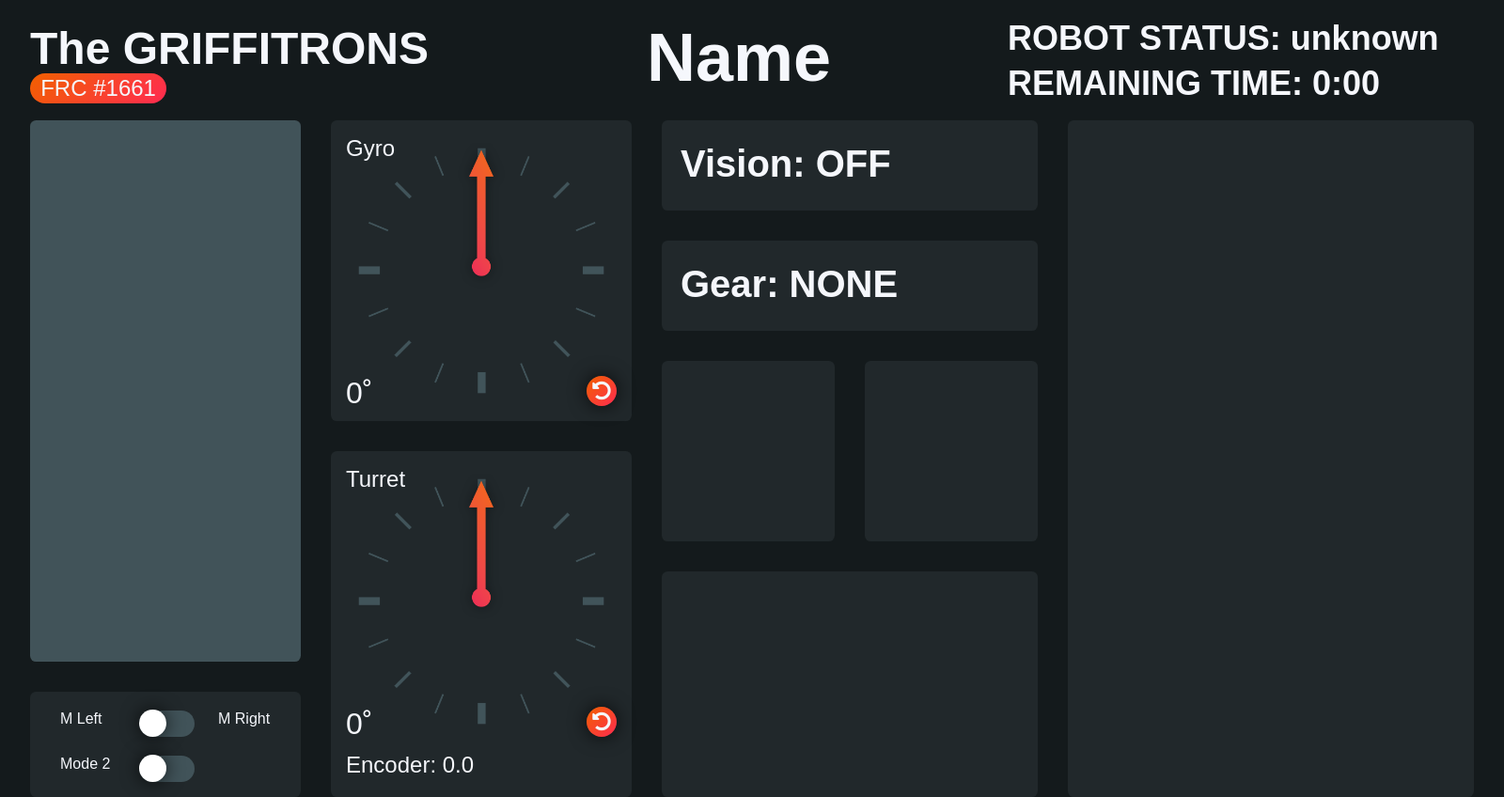
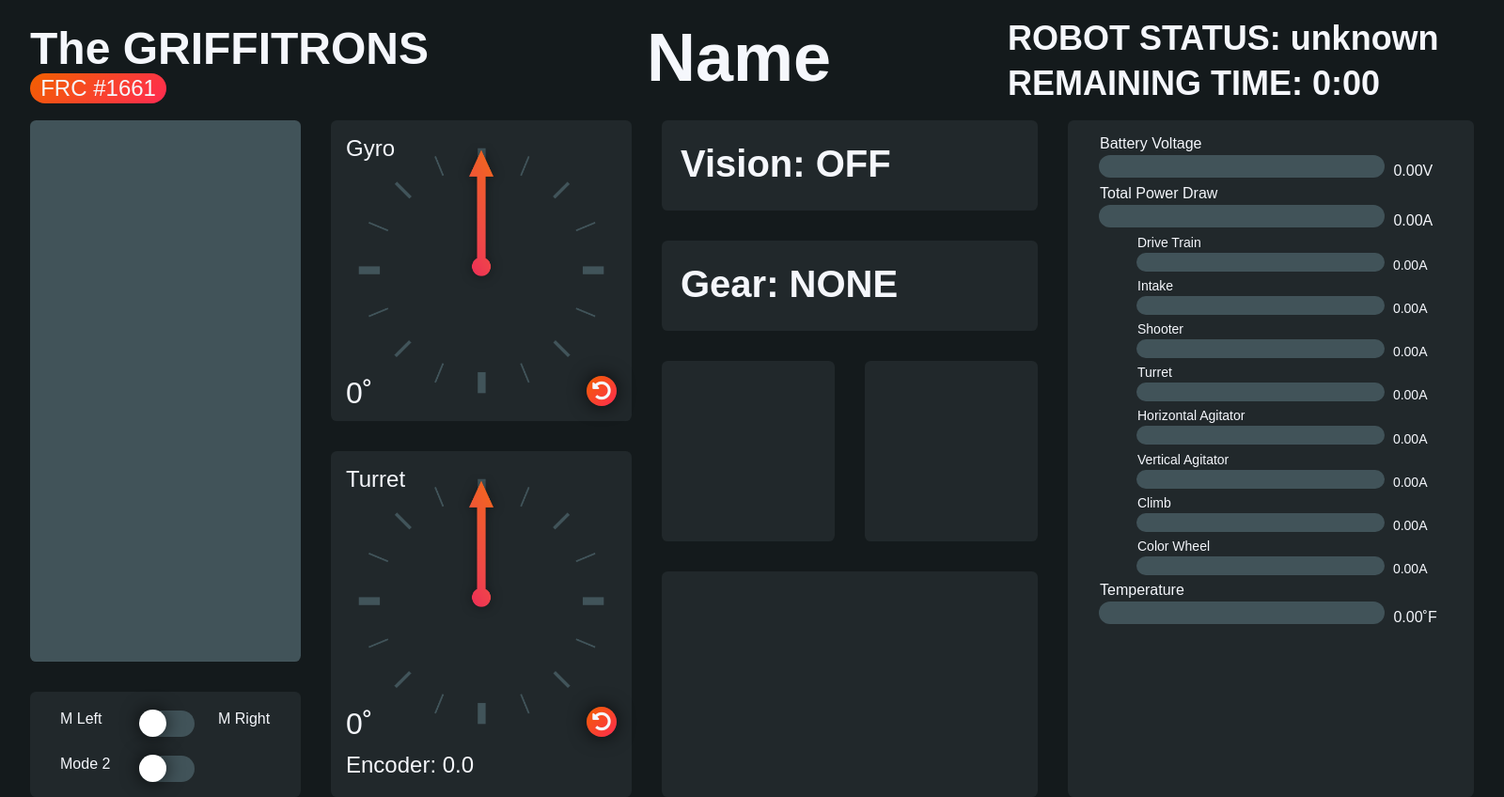
Before and after one commit to dakotagoldberg/1661-Dash-2020, an Electron app: page index.html in a window 1600 px wide. Shown: the whole page at 94% size. Drawn offline with nearby package versions, Linux system fonts and the light colour scheme; no server answers; a web font is replaced by a local one.

Commit message:
pushing whatever old changes before 2022 remake

```diff
--- a/index.html
+++ b/index.html
@@ -114,7 +114,7 @@
     </div>
     <div class="power box" id="power-box">
 
-        <!-- <div class="bar-complex large-bar">
+        <div class="bar-complex large-bar">
             <span class="bar-text" >Battery Voltage</span>
             <progress id="voltage-bar" value = "0" max = "13" class="bar"></progress>
             <span class="bar-value" id="voltage-bar-value"><span id="voltage-bar-val" >0.00</span>V</span>
@@ -138,35 +138,48 @@
 
         </div>
         <div class="bar-complex small-bar">
-            <span class="bar-text">Intake Pivot</span>
-            <progress id="intake-pivot-draw" value = "0" max = "133" class="bar"></progress>
-                        <span id="intake-pivot-draw-value" class="bar-value"><span id="intake-pivot-draw-val" >0.00</span>A</span>
+            <span class="bar-text">Shooter</span>
+            <progress id="shooter-draw" value = "0" max = "133" class="bar"></progress>
+                        <span id="shooter-draw-value" class="bar-value"><span id="shooter-pivot-draw-val" >0.00</span>A</span>
 
         </div>
         <div class="bar-complex small-bar">
-            <span class="bar-text">Elevator</span>
-            <progress id="elevator-draw" value = "0" max = "266" class="bar"></progress>
-                        <span id="elevator-draw-value" class="bar-value"><span id="elevator-draw-val" >0.00</span>A</span>
+            <span class="bar-text">Turret</span>
+            <progress id="turret-draw" value = "0" max = "266" class="bar"></progress>
+                        <span id="turret-draw-value" class="bar-value"><span id="turret-draw-val" >0.00</span>A</span>
 
         </div>
-        <div class="bar-complex large-bar">
-            <span class="bar-text">Velocity</span>
-            <progress id="velocity" value = "0" max = "50" class="bar"></progress>
-                        <span id="velocity-value" class="bar-value"><span id="velocity-val" >0.00</span>m/s</span>
+        <div class="bar-complex small-bar">
+            <span class="bar-text">Horizontal Agitator</span>
+            <progress id="horizontal-agitator-draw" value = "0" max = "266" class="bar"></progress>
+                        <span id="horizontal-agitator-draw-value" class="bar-value"><span id="horizontal-agitator-draw-val" >0.00</span>A</span>
 
         </div>
-        <div class="bar-complex large-bar">
-            <span class="bar-text">Acceleration</span>
-            <progress id="acceleration" value = "0" max = "50" class="bar"></progress>
-                        <span id="acceleration-value" class="bar-value"><span id="acceleration-val" >0.00</span>m/s²</span>
+        <div class="bar-complex small-bar">
+            <span class="bar-text">Vertical Agitator</span>
+            <progress id="vertical-agitator-draw" value = "0" max = "266" class="bar"></progress>
+                        <span id="vertical-agitator-draw-value" class="bar-value"><span id="vertical-agitator-draw-val" >0.00</span>A</span>
+
+        </div>
+        <div class="bar-complex small-bar">
+            <span class="bar-text">Climb</span>
+            <progress id="climb-draw" value = "0" max = "266" class="bar"></progress>
+                        <span id="climb-draw-value" class="bar-value"><span id="climb-draw-val" >0.00</span>A</span>
+
+        </div>
+        <div class="bar-complex small-bar">
+            <span class="bar-text">Color Wheel</span>
+            <progress id="color-wheel-draw" value = "0" max = "266" class="bar"></progress>
+                        <span id="color-wheel-draw-value" class="bar-value"><span id="color-wheel-draw-val" >0.00</span>A</span>
 
         </div>
         <div class="bar-complex large-bar">
             <span class="bar-text">Temperature</span>
             <progress id="temperature" value = "0" max = "120" class="bar" id="temperature"></progress>
-                        <span id="temperature-value" class="bar-value"><span id="temperature-val" >0.00</span>˚F</span> -->
+                        <span id="temperature-value" class="bar-value"><span id="temperature-val" >0.00</span>˚F</span>
 
         </div>
+
     </div>
     <div class="vision box" id="vision-box">
         <span class="status-title vision-status-title" id="vision-status-title">Vision: <span id="vision-status">OFF</span></span>
--- a/src/css/style.css
+++ b/src/css/style.css
@@ -201,8 +201,8 @@
         box-shadow: 0 0 1.2vw rgba(0, 0, 0, .75);
     }
     .large-bar progress {
-        width: 16.5vw;
-        height: 1.25vw;
+        width: 19vw;
+        height: 1.5vw;
     }
     .large-bar {
         font-size: 1vw;
@@ -211,8 +211,8 @@
         font-size: 1vw;
     }
     .small-bar progress {
-        width: 14vw;
-        height: 1vw;
+        width: 16.5vw;
+        height: 1.25vw;
     }
     .small-bar {
         margin-left: 4.5vw;
```
